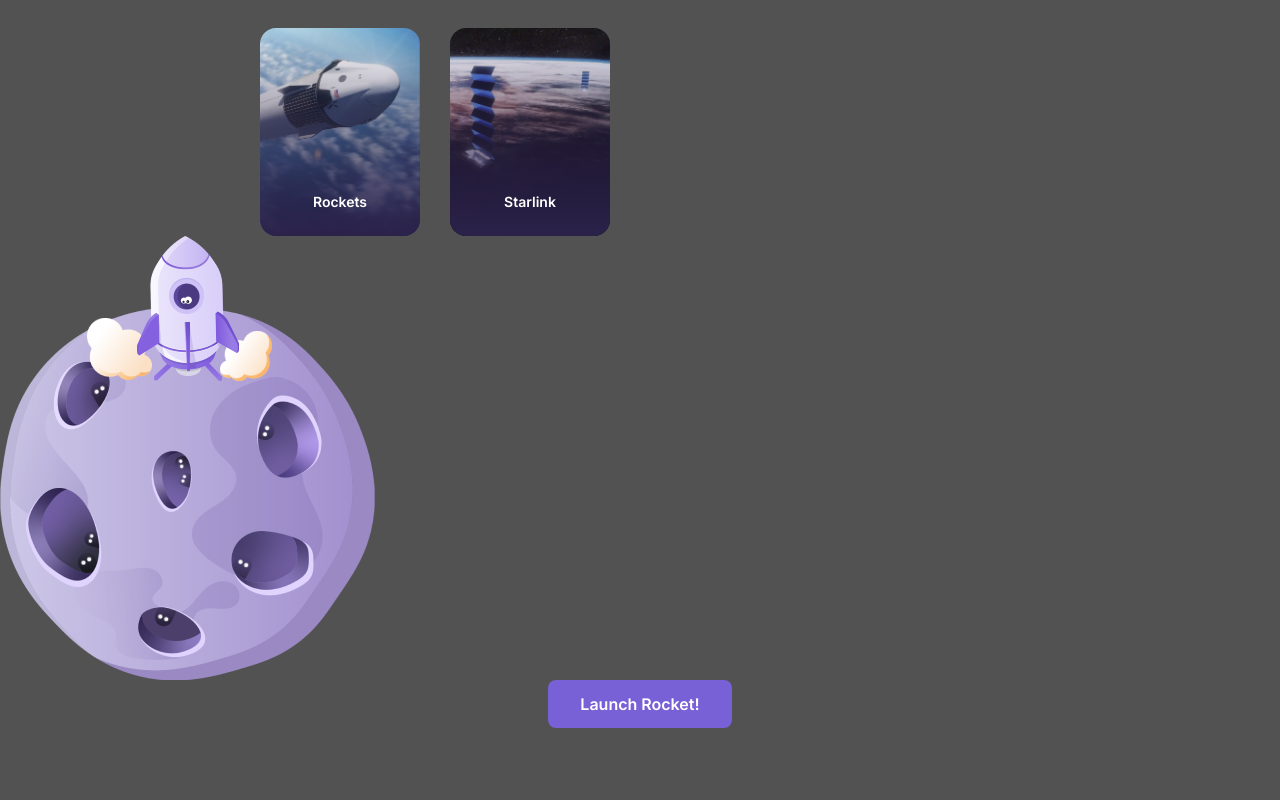
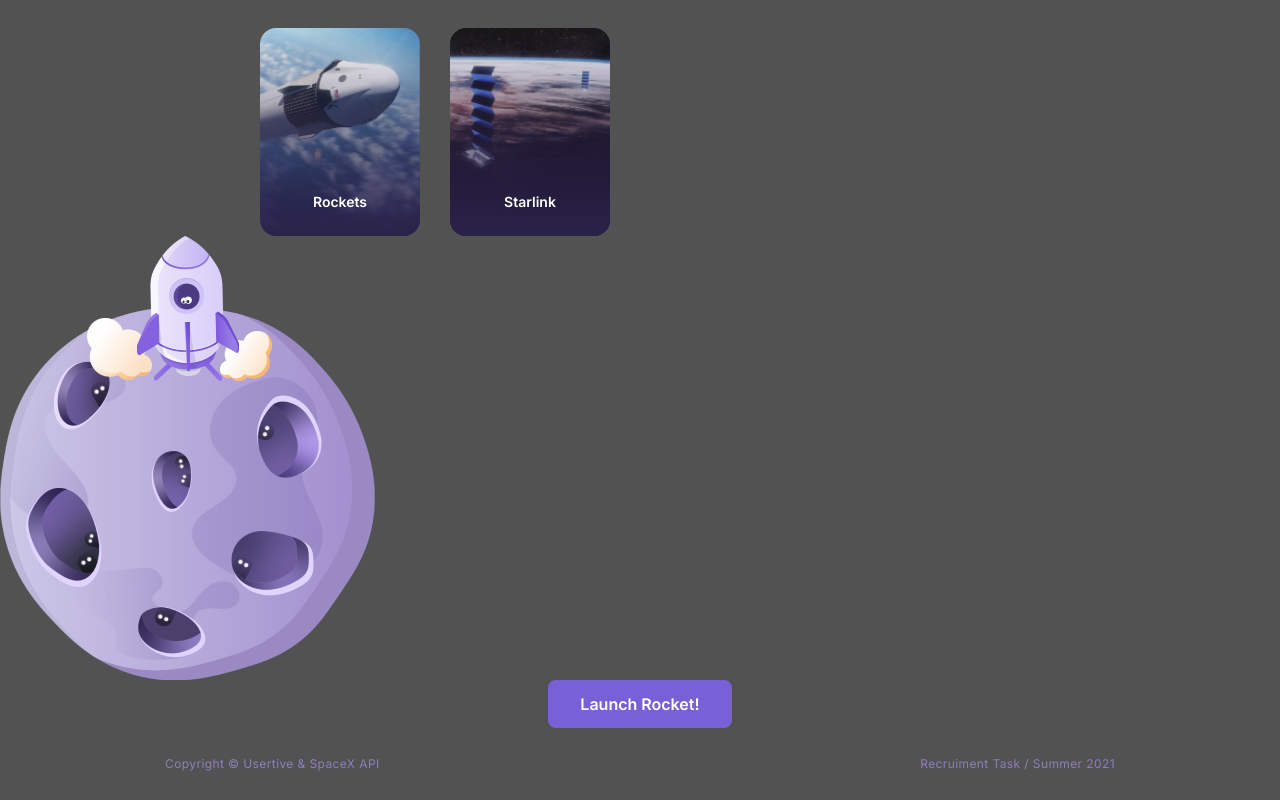
Before and after one commit to michakow/mk-cosmos, a React (Create React App) app: page / in a window 1280 px wide. Shown: the part 372-1172 px from the top of the page. Before the commit the page ends 1100 px from the top, so only its background shows below. Built offline with nearby package versions, Linux system fonts and the light colour scheme.

Commit message:
added footer component

```diff
--- a/public/index.html
+++ b/public/index.html
@@ -26,7 +26,7 @@
     -->
     <title>mk-cosmos</title>
     <link rel="preconnect" href="https://fonts.gstatic.com">
-    <link href="https://fonts.googleapis.com/css2?family=Inter:wght@600&display=swap" rel="stylesheet">
+    <link href="https://fonts.googleapis.com/css2?family=Inter:wght@400;600&display=swap" rel="stylesheet">
   </head>
   <body>
     <noscript>You need to enable JavaScript to run this app.</noscript>
--- a/src/App.js
+++ b/src/App.js
@@ -2,6 +2,7 @@ import './App.css';
 import Links from './components/Links';
 import Logo from './components/Logo';
 import Animation from './components/Animation';
+import Footer from './components/Footer';
 
 function App() {
   return (
@@ -9,6 +10,7 @@ function App() {
       <Logo />
       <Links />
       <Animation />
+      <Footer />
     </div>
   );
 }
--- /dev/null
+++ b/src/components/Footer.js
@@ -0,0 +1,35 @@
+import styled, { css } from 'styled-components'
+
+const StyledFooter = styled.footer`
+  display: flex;
+`
+
+const StyledParagraph = styled.p`
+  flex-basis: 50%;
+  padding: 28px 165px;
+  font-size: 12px;
+  font-family: 'Inter', sans-serif;
+  font-weight: 400;
+  line-height: 16px;
+  letter-spacing: .4px;
+  color: #8D7FBC;
+
+  ${(props) => props.left && css`
+    text-align: left;
+  `}
+
+  ${(props) => props.right && css`
+    text-align: right;
+  `}
+`
+
+const Footer = () => {
+  return (
+    <StyledFooter>
+      <StyledParagraph left>Copyright &copy; Usertive &#38; SpaceX API</StyledParagraph>
+      <StyledParagraph right>Recruiment Task / Summer 2021</StyledParagraph>
+    </StyledFooter>
+  )
+}
+
+export default Footer
```
